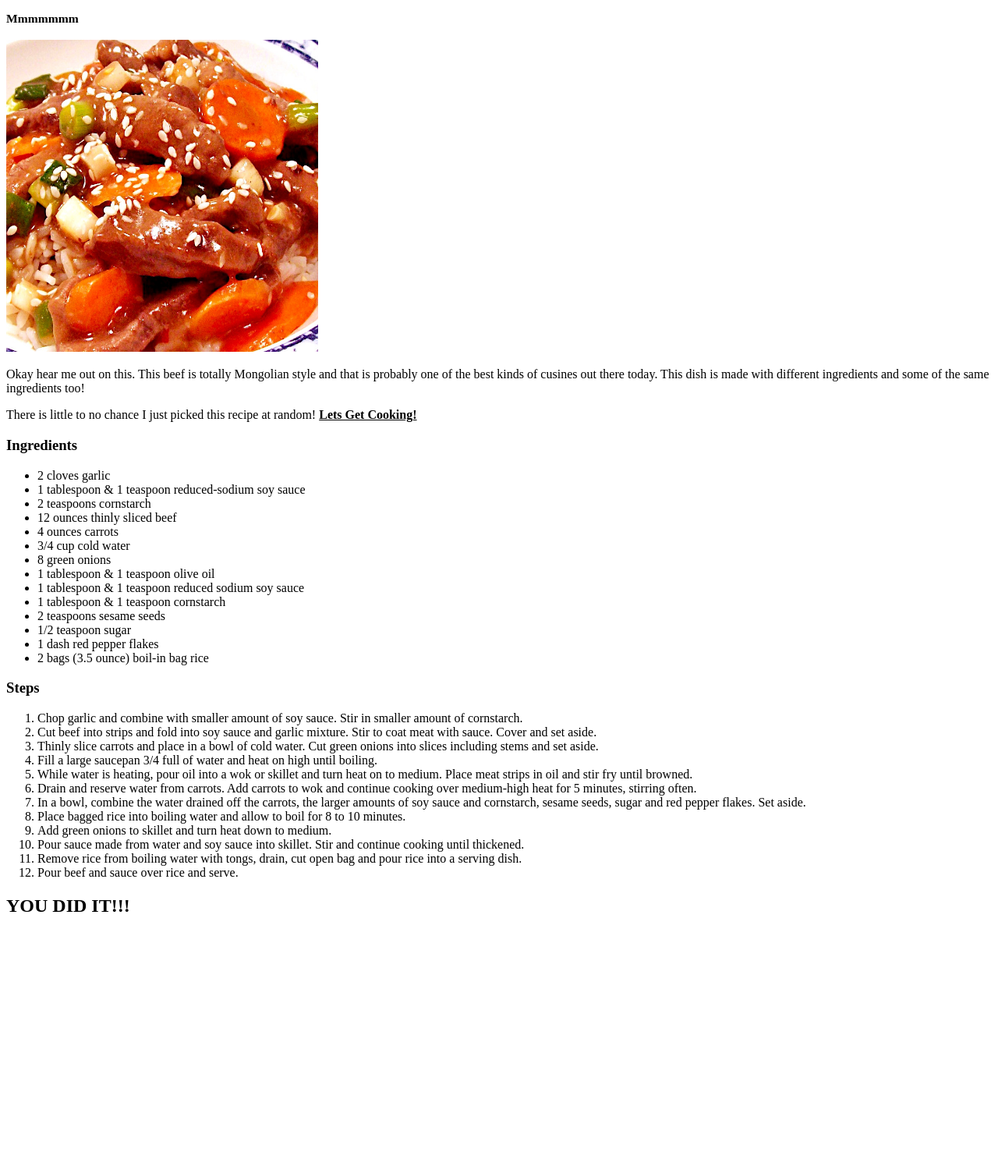
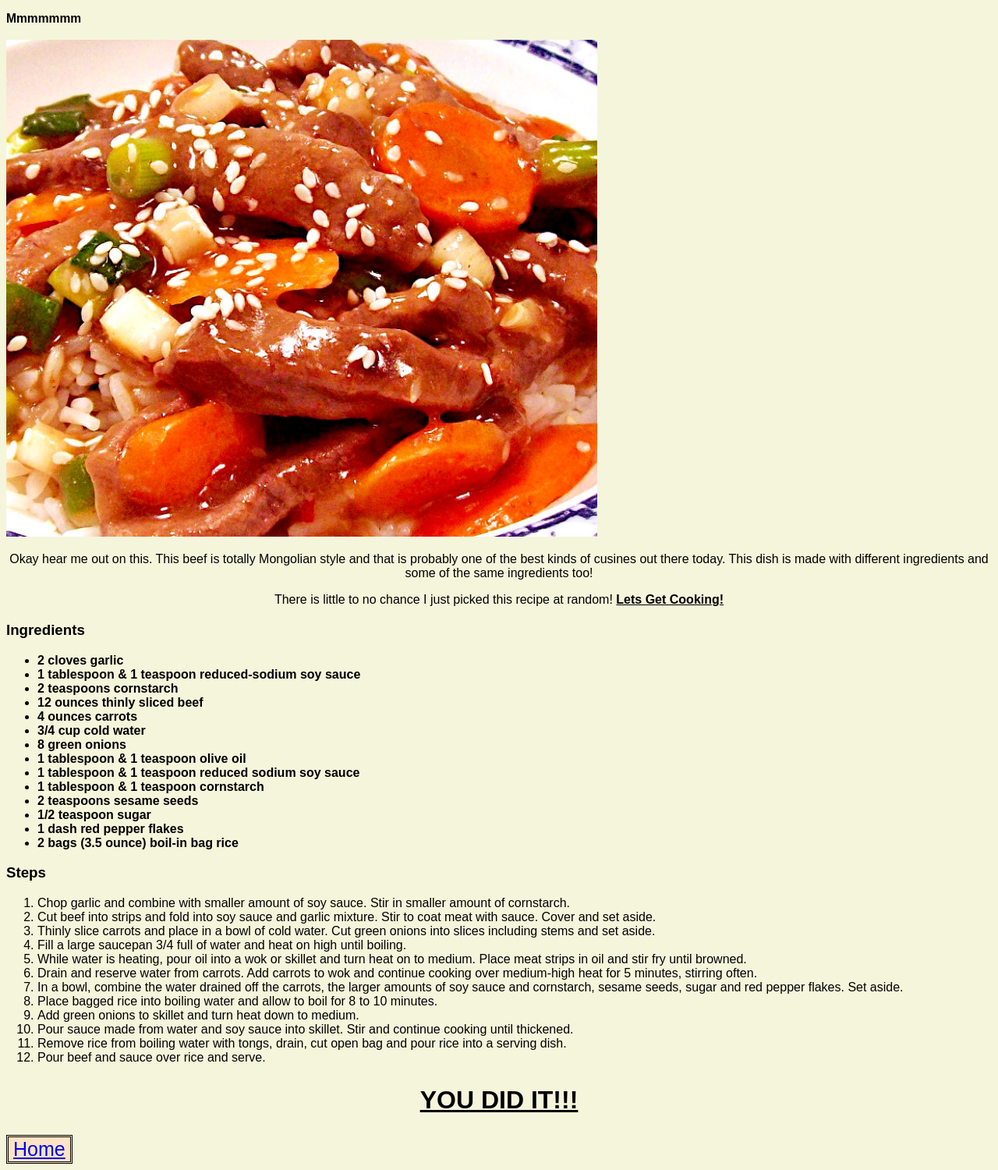
Before and after one commit to VirtualSobriety/Odin-Recipes, a plain HTML site: page mongolian-beef.html in a window 1280 px wide. Shown: the part 73-1573 px from the top of the page at 78% size. Before the commit the page ends 1268 px from the top, so only its background shows below. Drawn offline with Linux system fonts and the light colour scheme.

Commit message:
add style modify all .html added some css to all files to make it look more professional

```diff
--- a/mongolian-beef.html
+++ b/mongolian-beef.html
@@ -4,14 +4,17 @@
     <meta charset="UTF-8">
     <meta name="viewport" content="width=device-width, initial-scale=1.0">
     <title>Mongolian Beef</title>
+
+    <link rel="stylesheet" href="style.css">
+
 </head>
 <body>
     <h1>Mongolian Beef</h1> <h3><sub>Mmmmmmm</sub></h3>
-    <img src="pics/Mongolian-Beef.jpg" alt="picture of Mongolian Beef" height="400" width="400">
-    <p>Okay hear me out on this.  This beef is totally Mongolian style and that is probably one of the best kinds of cusines out there today.  This dish is made with different ingredients and some of the same ingredients too!</p>
-    <p>There is little to no chance I just picked this recipe at random!  <strong><ins>Lets Get Cooking!</ins></strong></p>
+    <img class="food" src="pics/Mongolian-Beef.jpg" alt="picture of Mongolian Beef" height="400" width="400">
+    <p class="intro">Okay hear me out on this.  This beef is totally Mongolian style and that is probably one of the best kinds of cusines out there today.  This dish is made with different ingredients and some of the same ingredients too!</p>
+    <p class="intro">There is little to no chance I just picked this recipe at random!  <strong><ins>Lets Get Cooking!</ins></strong></p>
     <h3>Ingredients</h3>
-    <p> <ul>
+    <p> <ul class="mbeef">
         <li>2 cloves garlic</li>
         <li>1 tablespoon & 1 teaspoon reduced-sodium soy sauce</li>
         <li>2 teaspoons cornstarch</li>
@@ -41,8 +44,9 @@
         <li>Remove rice from boiling water with tongs, drain, cut open bag and pour rice into a serving dish.</li>
         <li>Pour beef and sauce over rice and serve.</li>
     </ol>
-    <h2><strong>YOU DID IT!!!</strong></h2>
+    <h2 class="footer"><strong>YOU DID IT!!!</strong></h2>
          </p>
+    <button><a href="index.html">Home</a></button>
 
 </body>
 </html>
--- /dev/null
+++ b/style.css
@@ -0,0 +1,47 @@
+body {
+    background-color: beige;
+    font-family: Arial, Verdana;
+}
+
+h1 {text-align: center;
+    text-decoration: underline;
+    color: black;
+}
+
+.main_pic {
+    width: 80%;
+    height: 80%;
+}
+
+ol li {
+    text-align: left;
+
+}
+
+ul li {
+    font-weight: 650;
+}
+
+.footer {
+    text-align: center;
+    text-decoration: underline;
+        font-size: xx-large;
+}
+
+button {
+    text-decoration:none;
+    background-color: bisque;
+    color: white;
+    font-size: 25px;
+    border-style:double;
+    border-width:3px;
+}
+
+.food {
+    width: 60%;
+    height: 60%;
+    }
+
+.intro {
+    text-align: center;
+}
```
Also changed, not shown: duck-fat-potatoes.html (+7 -4 lines), index.html (+7 -4 lines), scrambled-eggs-ole.html (+7 -4 lines).
